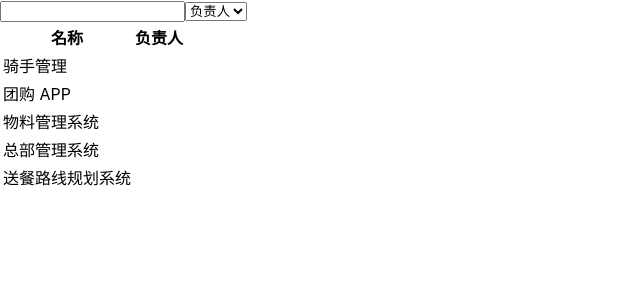
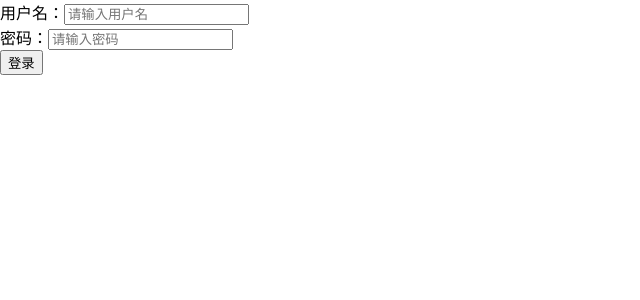
Before and after one commit to cheesecakeeee/jira-vscode, a React (Create React App) app: page / in a window 1280 px wide. Shown: the top 300 px of the page, without its empty margins (0-640 px from the left). Built offline with nearby package versions, Linux system fonts and the light colour scheme; data requests are answered from the project's data file.

Commit message:
feat: 修改json-server版本为0.17.0以支持中间件模拟非restfulAPI写法,新增登录页面

```diff
--- a/package.json
+++ b/package.json
@@ -23,7 +23,7 @@
     "test": "react-scripts test",
     "eject": "react-scripts eject",
     "prepare": "husky install",
-    "server": "json-server __json_server__/db.json --watch --port 3001"
+    "server": "json-server __json_server__/db.json --middlewares ./__json_server__/middleware.js --watch --port 3001 "
   },
   "eslintConfig": {
     "extends": [
@@ -48,7 +48,7 @@
     "@commitlint/cli": "^19.2.2",
     "@commitlint/config-conventional": "^19.2.2",
     "eslint-config-prettier": "^9.1.0",
-    "json-server": "^1.0.0-alpha.23",
+    "json-server": "^0.17.0",
     "prettier": "3.2.5"
   },
   "lint-staged": {
--- a/src/App.tsx
+++ b/src/App.tsx
@@ -1,9 +1,11 @@
-import { ProjectListScreen } from "./screens/project-list/index";
+// import { ProjectListScreen } from "screens/project-list";
+import { LoginScreen } from "screens/login";
 
 function App() {
   return (
     <div>
-      <ProjectListScreen></ProjectListScreen>
+      {/* <ProjectListScreen></ProjectListScreen> */}
+      <LoginScreen></LoginScreen>
     </div>
   );
 }
--- /dev/null
+++ b/src/screens/login/index.tsx
@@ -0,0 +1,36 @@
+export const LoginScreen = () => {
+  const apiUrl = process.env.REACT_APP_API_URL;
+  const login = (params: { username: string; password: string }) => {
+    fetch(`${apiUrl}/login`, {
+      method: "POST",
+      headers: {
+        "Content-Type": "application/json",
+      },
+      body: JSON.stringify(params),
+    }).then(async (res) => {
+      if (res.ok) {
+      }
+    });
+  };
+  const handleSubmit = (event: React.FormEvent<HTMLFormElement>) => {
+    event.preventDefault();
+    const username = (event.currentTarget.elements[0] as HTMLInputElement)
+      .value;
+    const password = (event.currentTarget.elements[1] as HTMLInputElement)
+      .value;
+    login({ username, password });
+  };
+  return (
+    <form onSubmit={handleSubmit}>
+      <div>
+        <label htmlFor="username">用户名：</label>
+        <input type="text" placeholder="请输入用户名" />
+      </div>
+      <div>
+        <label htmlFor="password">密码：</label>
+        <input type="password" placeholder="请输入密码" />
+      </div>
+      <button type="submit">登录</button>
+    </form>
+  );
+};
```
Also changed, not shown: __json_server__/middleware.js (added, +15 -0 lines), 2 other files (tests, documents, lock files or other folders).
